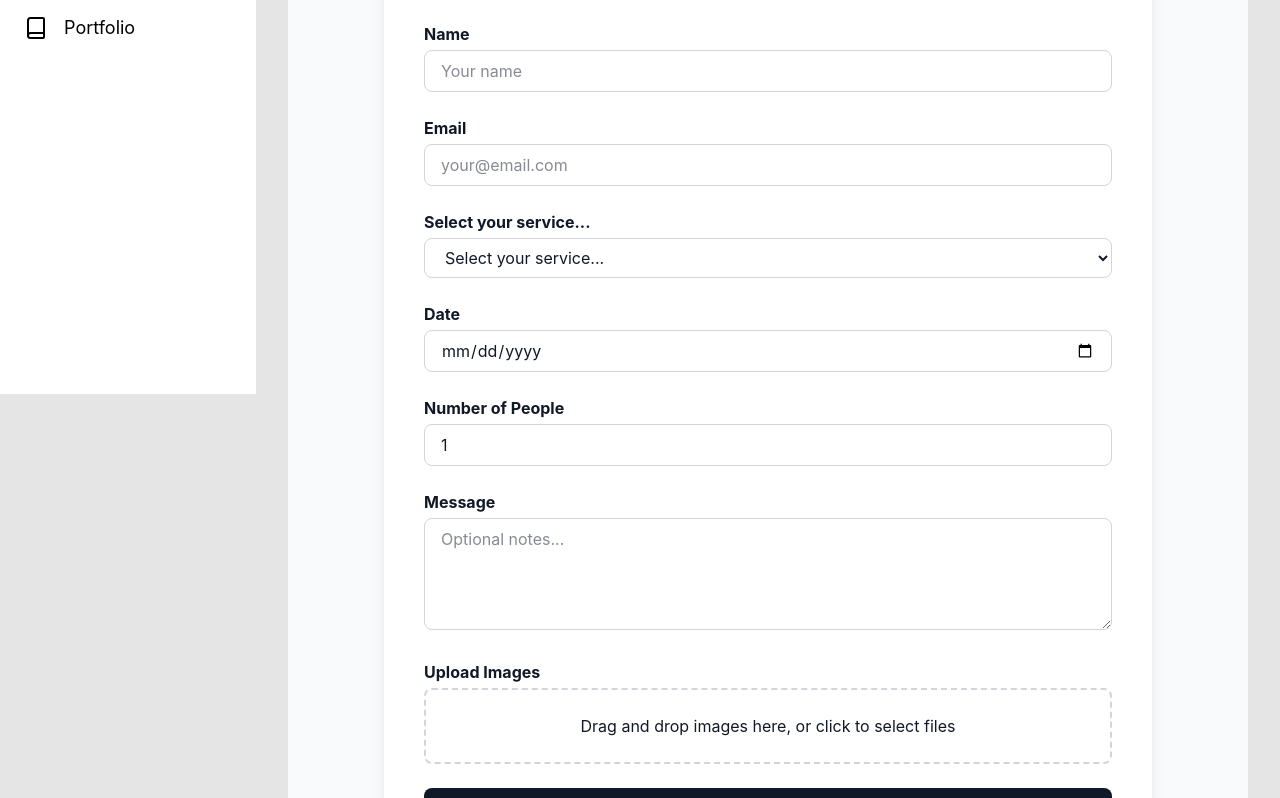
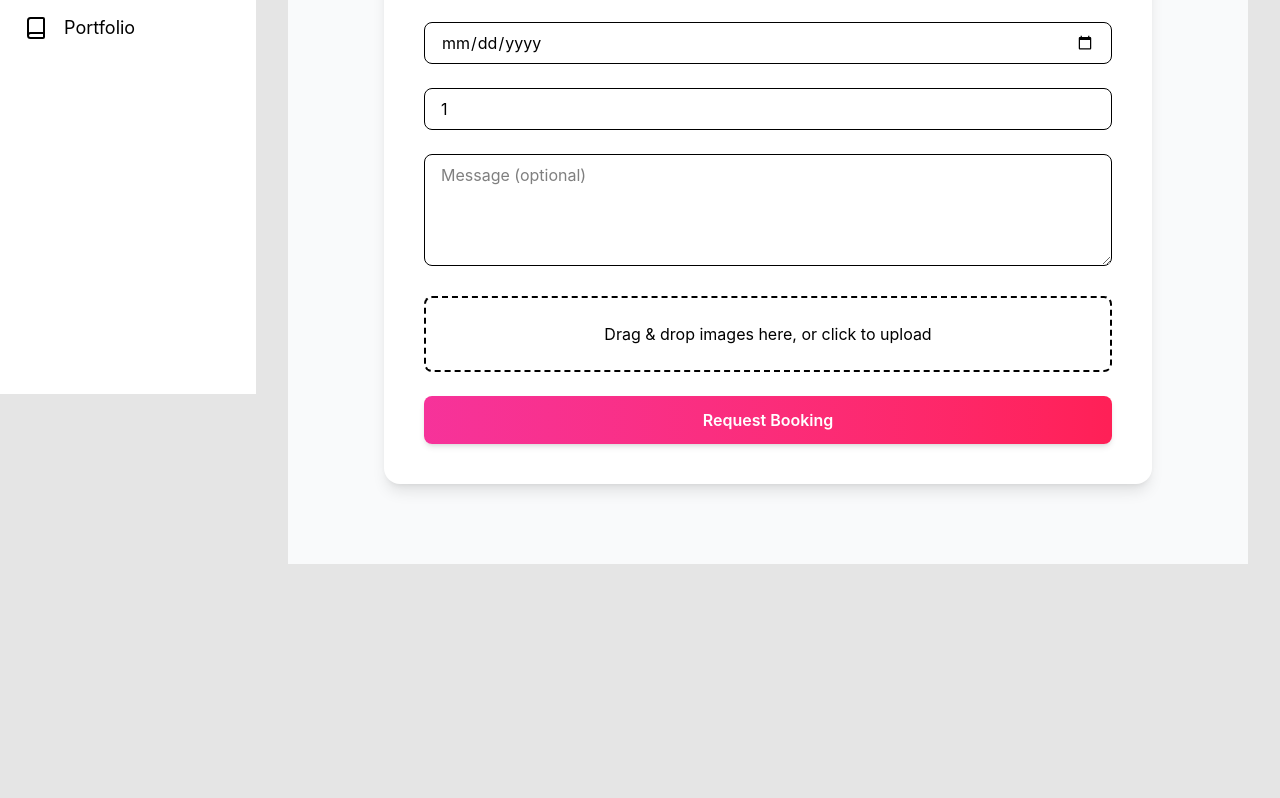
Before and after one commit to amond049/mehendhibyb, a Next.js app: page /bookings in a window 1280 px wide. Shown: the part 406-1204 px from the top of the page. After the commit the page ends 1002 px from the top, so only its background shows below. Built offline with nearby package versions, Linux system fonts and the light colour scheme.

Commit message:
Made some fields required on the booking and csutom order page'

```diff
--- a/app/bookings/page.tsx
+++ b/app/bookings/page.tsx
@@ -16,31 +16,56 @@ export default function BookingPage() {
     people: 1,
   });
 
+  const [errors, setErrors] = useState<Record<string, string>>({});
+
   const [files, setFiles] = useState<File[]>([]);
   const [isUploading, setIsUploading] = useState(false);
   const [isSending, setIsSending] = useState(false);
+
   const [notification, setNotification] = useState<{
     type: "success" | "error";
     message: string;
   } | null>(null);
 
+  // ✅ VALIDATION
+  const validate = () => {
+    const newErrors: Record<string, string> = {};
+
+    if (!form.name) newErrors.name = "This field is required";
+    if (!form.email) newErrors.email = "This field is required";
+    if (!form.service) newErrors.service = "This field is required";
+    if (!form.date) newErrors.date = "This field is required";
+    if (!form.people || form.people < 1) newErrors.people = "Must be at least 1";
+
+    setErrors(newErrors);
+    return Object.keys(newErrors).length === 0;
+  };
+
   const handleChange = (
     e: React.ChangeEvent<HTMLInputElement | HTMLSelectElement | HTMLTextAreaElement>
   ) => {
     const { name, value } = e.target;
+
     setForm((prev) => ({
       ...prev,
       [name]: name === "people" ? Number(value) : value,
+    }));
+
+    setErrors((prev) => ({
+      ...prev,
+      [name]: "",
     }));
   };
 
   const onDrop = useCallback(async (acceptedFiles: File[]) => {
     const heic2any = (await import("heic2any")).default;
     setIsUploading(true);
+
     const newFiles: File[] = [];
 
     for (const file of acceptedFiles) {
       let finalFile = file;
+
       if (file.type === "image/heic" || file.name.toLowerCase().endsWith(".heic")) {
         try {
           const blob = await heic2any({ blob: file, toType: "image/jpeg" });
@@ -54,6 +79,7 @@ export default function BookingPage() {
           continue;
         }
       }
+
       newFiles.push(finalFile);
     }
 
@@ -61,7 +87,7 @@ export default function BookingPage() {
     setIsUploading(false);
   }, []);
 
-  const { getRootProps, getInputProps, isDragActive } = useDropzone({
+  const { getRootProps, getInputProps } = useDropzone({
     onDrop,
     accept: {
       "image/jpeg": [],
@@ -73,19 +99,16 @@ export default function BookingPage() {
     multiple: true,
   });
 
-  const removeImage = (index: number) => {
-    setFiles((prev) => prev.filter((_, i) => i !== index));
-  };
-
   const previews = useMemo(() => files.map((file) => URL.createObjectURL(file)), [files]);
 
   useEffect(() => {
     return () => previews.forEach((url) => URL.revokeObjectURL(url));
   }, [previews]);
 
+  // ✅ Toast auto-dismiss
   useEffect(() => {
     if (notification) {
-      const timer = setTimeout(() => setNotification(null), 4000); // hide after 4s
+      const timer = setTimeout(() => setNotification(null), 3500);
       return () => clearTimeout(timer);
     }
   }, [notification]);
@@ -93,7 +116,10 @@ export default function BookingPage() {
   const handleSubmit = async (e: React.FormEvent<HTMLFormElement>) => {
     e.preventDefault();
 
+    if (!validate()) return;
+
     setIsSending(true);
+
     const formData = new FormData();
     formData.append("name", form.name);
     formData.append("email", form.email);
@@ -106,16 +132,24 @@ export default function BookingPage() {
 
     try {
       const res = await fetch("/api/sendBooking", { method: "POST", body: formData });
+
       if (res.ok) {
-        setForm({ name: "", email: "", service: "", date: "", message: "", people: 1 });
+        setForm({
+          name: "",
+          email: "",
+          service: "",
+          date: "",
+          message: "",
+          people: 1,
+        });
         setFiles([]);
-        setNotification({ type: "success", message: t("bookingPage.bookingSuccess") });
+        setNotification({ type: "success", message: "Booking request sent!" });
       } else {
-        setNotification({ type: "error", message: t("bookingPage.bookingError") });
+        setNotification({ type: "error", message: "Something went wrong." });
       }
     } catch (err) {
       console.error(err);
-      setNotification({ type: "error", message: t("bookingPage.bookingError") });
+      setNotification({ type: "error", message: "Something went wrong." });
     } finally {
       setIsSending(false);
     }
@@ -123,200 +157,118 @@ export default function BookingPage() {
 
   return (
     <main className="min-h-screen bg-[var(--booking-page-background)] flex justify-center px-6 py-20 relative">
+
+      {/* ✅ Toast Notification */}
+      {notification && (
+        <div
+          className={`fixed top-6 right-6 z-50 flex items-center gap-3 px-5 py-3 rounded-xl shadow-lg
+            transform transition-all duration-300
+            ${
+              notification.type === "success"
+                ? "bg-green-500 text-white"
+                : "bg-red-500 text-white"
+            }`}
+        >
+          <span className="text-lg">
+            {notification.type === "success" ? "✔" : "⚠"}
+          </span>
+
+          <p className="text-sm font-medium">{notification.message}</p>
+
+          <button
+            onClick={() => setNotification(null)}
+            className="ml-2 text-white/80 hover:text-white"
+          >
+            ✕
+          </button>
+        </div>
+      )}
+
       <div className="max-w-3xl w-full bg-[var(--booking-page-form-background)] rounded-2xl shadow-lg p-10 relative">
         <h1 className="font-bold text-4xl italic text-center mb-10 text-[var(--booking-page-title-color)]">
           {t("bookingPage.bookAnAppointment")}
         </h1>
 
         <form onSubmit={handleSubmit} className="space-y-6">
-          <div>
-            <p className="mb-1 text-[var(--booking-page-text-color)]">
-              {t("bookingPage.description")}
-            </p>
-            <p className="mb-2 font-bold text-[var(--booking-page-text-color)]">
-              {t("bookingPage.instagramNotice")}
-            </p>
-          </div>
 
-          {/* Name */}
-          <div>
-            <label className="block mb-1 font-bold text-[var(--booking-page-label-color)]">
-              {t("bookingPage.name")}
-            </label>
           <input
             name="name"
-              type="text"
+            placeholder="Name"
             value={form.name}
             onChange={handleChange}
-              placeholder={t("bookingPage.namePlaceholder")}
-              className="w-full border rounded-lg px-4 py-2 border-[var(--booking-page-input-border)] bg-[var(--booking-page-input-background)] text-[var(--booking-page-input-text)]"
+            className={`w-full border rounded-lg px-4 py-2 ${errors.name && "border-red-500"}`}
           />
-          </div>
+          {errors.name && <p className="text-red-500 text-sm">{errors.name}</p>}
 
-          {/* Email */}
-          <div>
-            <label className="block mb-1 font-bold text-[var(--booking-page-label-color)]">
-              {t("bookingPage.email")}
-            </label>
           <input
             name="email"
             type="email"
+            placeholder="Email"
             value={form.email}
             onChange={handleChange}
-              placeholder={t("bookingPage.emailPlaceholder")}
-              className="w-full border rounded-lg px-4 py-2 border-[var(--booking-page-input-border)] bg-[var(--booking-page-input-background)] text-[var(--booking-page-input-text)]"
+            className={`w-full border rounded-lg px-4 py-2 ${errors.email && "border-red-500"}`}
           />
-          </div>
+          {errors.email && <p className="text-red-500 text-sm">{errors.email}</p>}
 
-          {/* Service */}
-          <div>
-            <label className="block mb-1 font-bold text-[var(--booking-page-label-color)]">
-              {t("bookingPage.service")}
-            </label>
           <select
             name="service"
             value={form.service}
             onChange={handleChange}
-              className="w-full border rounded-lg px-4 py-2 border-[var(--booking-page-input-border)] bg-[var(--booking-page-input-background)] text-[var(--booking-page-input-text)]"
+            className={`w-full border rounded-lg px-4 py-2 ${errors.service && "border-red-500"}`}
           >
-              <option value="">{t("bookingPage.service")}</option>
-              <option value="service1">{t("bookingPage.service1")}</option>
-              <option value="service2">{t("bookingPage.service2")}</option>
-              <option value="service3">{t("bookingPage.service3")}</option>
+            <option value="">Select a service</option>
+            <option value="service1">Service 1</option>
+            <option value="service2">Service 2</option>
+            <option value="service3">Service 3</option>
           </select>
-          </div>
+          {errors.service && <p className="text-red-500 text-sm">{errors.service}</p>}
 
-          {/* Date */}
-          <div>
-            <label className="block mb-1 font-bold text-[var(--booking-page-label-color)]">
-              {t("bookingPage.date")}
-            </label>
           <input
             name="date"
             type="date"
             value={form.date}
             onChange={handleChange}
-              className="w-full border rounded-lg px-4 py-2 border-[var(--booking-page-input-border)] bg-[var(--booking-page-input-background)] text-[var(--booking-page-input-text)]"
+            className={`w-full border rounded-lg px-4 py-2 ${errors.date && "border-red-500"}`}
           />
-          </div>
+          {errors.date && <p className="text-red-500 text-sm">{errors.date}</p>}
 
-          {/* Number of People */}
-          <div>
-            <label className="block mb-1 font-bold text-[var(--booking-page-label-color)]">
-              {t("bookingPage.numberOfPeople")}
-            </label>
           <input
             name="people"
             type="number"
             min={1}
             value={form.people}
             onChange={handleChange}
-              className="w-full border rounded-lg px-4 py-2 border-[var(--booking-page-input-border)] bg-[var(--booking-page-input-background)] text-[var(--booking-page-input-text)]"
+            className={`w-full border rounded-lg px-4 py-2 ${errors.people && "border-red-500"}`}
           />
+          {errors.people && <p className="text-red-500 text-sm">{errors.people}</p>}
+
+          <textarea
+            name="message"
+            placeholder="Message (optional)"
+            value={form.message}
+            onChange={handleChange}
+            className="w-full border rounded-lg px-4 py-2 h-28"
+          />
+
+          <div {...getRootProps()} className="border-dashed border-2 p-6 text-center cursor-pointer rounded-lg">
+            <input {...getInputProps()} />
+            <p>Drag & drop images here, or click to upload</p>
           </div>
 
-          {/* Message */}
-          <div>
-            <label className="block mb-1 font-bold text-[var(--booking-page-label-color)]">
-              {t("bookingPage.message")}
-            </label>
-            <textarea
-              name="message"
-              value={form.message}
-              onChange={handleChange}
-              placeholder={t("bookingPage.messagePlaceholder")}
-              className="w-full border rounded-lg px-4 py-2 h-28 border-[var(--booking-page-input-border)] bg-[var(--booking-page-input-background)] text-[var(--booking-page-input-text)]"
-            />
-          </div>
-
-          {/* Multi-image Dropzone */}
-          <div>
-            <label className="block mb-1 font-bold text-[var(--booking-page-label-color)]">
-              {t("bookingPage.uploadImages")}
-            </label>
-            <div
-              {...getRootProps()}
-              className={`border-dashed border-2 rounded-lg p-6 text-center cursor-pointer transition
-                ${isDragActive ? "border-[var(--booking-page-dropzone-active-border)] bg-[var(--booking-page-dropzone-active-background)]"
-                               : "border-[var(--booking-page-dropzone-border)] bg-[var(--booking-page-dropzone-background)]"}`}
-            >
-              <input {...getInputProps()} />
-              {isDragActive ? (
-                <p className="text-[var(--booking-page-text-color)]">{t("bookingPage.dragImagesActive")}</p>
-              ) : (
-                <p className="text-[var(--booking-page-text-color)]">{t("bookingPage.dragImagesInactive")}</p>
-              )}
-            </div>
-
-            {/* Previews with remove button */}
-            {files.length > 0 && (
-              <div className="mt-4 flex flex-wrap gap-4">
-                {files.map((file, index) => (
-                  <div key={file.name + index} className="relative w-20 h-20">
-                    <img
-                      src={previews[index]}
-                      alt={`preview-${index}`}
-                      className="w-20 h-20 object-cover rounded-lg border-[var(--booking-page-preview-border)]"
-                    />
-                    <button
-                      type="button"
-                      onClick={() => removeImage(index)}
-                      className="absolute top-0 right-0 rounded-full w-5 h-5 flex items-center justify-center text-xs bg-[var(--booking-page-remove-button-bg)] text-[var(--booking-page-remove-button-text)] hover:bg-[var(--booking-page-remove-button-hover)]"
-                    >
-                      ×
-                    </button>
-                  </div>
-                ))}
-              </div>
-            )}
-          </div>
-
-          {/* Submit */}
           <button
             type="submit"
             disabled={isSending}
-            className={`w-full py-3 rounded-lg transition bg-[var(--booking-page-submit-bg)] text-[var(--booking-page-submit-text)] hover:bg-[var(--booking-page-submit-hover)] disabled:bg-[var(--booking-page-submit-disabled)] disabled:cursor-not-allowed`}
+            className="w-full py-3 rounded-lg font-semibold text-white
+              bg-gradient-to-r from-pink-500 to-rose-500
+              hover:from-pink-600 hover:to-rose-600
+              transition-all duration-200
+              shadow-md hover:shadow-lg
+              disabled:opacity-50 disabled:cursor-not-allowed"
           >
-            {t("bookingPage.requestBooking")}
+            {isSending ? "Sending..." : "Request Booking"}
           </button>
+
         </form>
-
-        {/* Uploading Modal */}
-        {isUploading && (
-          <div className="fixed inset-0 flex items-center justify-center z-50 pointer-events-none">
-            <div className="bg-[var(--booking-page-modal-bg)] p-6 rounded-lg shadow-lg border pointer-events-auto">
-              <p className="text-lg font-medium text-[var(--booking-page-modal-text)]">
-                {t("bookingPage.processingImages")}
-              </p>
-            </div>
-            <div className="fixed inset-0 bg-[var(--booking-page-modal-overlay)]"></div>
-          </div>
-        )}
-
-        {/* Sending Modal */}
-        {isSending && (
-          <div className="fixed inset-0 flex items-center justify-center z-50 pointer-events-none">
-            <div className="bg-[var(--booking-page-modal-bg)] p-6 rounded-lg shadow-lg border pointer-events-auto">
-              <p className="text-lg font-medium text-[var(--booking-page-modal-text)]">
-                {t("bookingPage.sendingEmail")}
-              </p>
-            </div>
-            <div className="fixed inset-0 bg-[var(--booking-page-modal-overlay)]"></div>
-          </div>
-        )}
-
-        {/* Notification */}
-        {notification && (
-          <div
-            className={`fixed top-4 right-4 z-50 px-4 py-3 rounded shadow-lg text-[var(--booking-page-notification-text)] transition-all duration-300 transform ${
-              notification.type === "success"
-                ? "bg-[var(--booking-page-notification-success)]"
-                : "bg-[var(--booking-page-notification-error)]"
-            } animate-slide-in`}
-          >
-            {notification.message}
-          </div>
-        )}
       </div>
     </main>
   );
--- a/app/customorders/page.tsx
+++ b/app/customorders/page.tsx
@@ -2,6 +2,7 @@
 
 import { useEffect, useState } from "react";
 import { useTranslation } from "react-i18next";
+
 export default function CustomOrdersPage() {
   const { t } = useTranslation();
 
@@ -12,50 +13,110 @@ export default function CustomOrdersPage() {
     details: "",
   });
 
+  const [errors, setErrors] = useState<Record<string, string>>({});
   const [isSending, setIsSending] = useState(false);
-  const [notification, setNotification] = useState<{ type: "success" | "error"; message: string } | null>(null);
+
+  const [notification, setNotification] = useState<{
+    type: "success" | "error";
+    message: string
+  } | null>(null);
+
+  // ✅ VALIDATION (all required, plain English)
+  const validate = () => {
+    const newErrors: Record<string, string> = {};
+
+    if (!form.name) newErrors.name = "This field is required";
+    if (!form.email) newErrors.email = "This field is required";
+    if (!form.date) newErrors.date = "This field is required";
+    if (!form.details) newErrors.details = "This field is required";
+
+    setErrors(newErrors);
+    return Object.keys(newErrors).length === 0;
+  };
 
   const handleChange = (
     e: React.ChangeEvent<HTMLInputElement | HTMLTextAreaElement>
   ) => {
-    const { name, value} = e.target;
+    const { name, value } = e.target;
+
     setForm((prev) => ({ ...prev, [name]: value }));
-  }
 
+    // clear error on type
+    setErrors((prev) => ({
+      ...prev,
+      [name]: "",
+    }));
+  };
+
+  // ✅ Toast auto-dismiss
   useEffect(() => {
     if (notification) {
-      const timer = setTimeout(() => setNotification(null), 4000);
+      const timer = setTimeout(() => setNotification(null), 3500);
       return () => clearTimeout(timer);
     }
   }, [notification]);
 
   const handleSubmit = async (e: React.FormEvent<HTMLFormElement>) => {
     e.preventDefault();
+
+    if (!validate()) return;
+
     setIsSending(true);
 
     const formData = new FormData();
     formData.append("name", form.name);
     formData.append("email", form.email);
+    formData.append("date", form.date);
     formData.append("details", form.details);
 
     try {
-      const res = await fetch("api/sendCustomOrder", { method: "POST", body: formData });
+      const res = await fetch("api/sendCustomOrder", {
+        method: "POST",
+        body: formData
+      });
+
       if (res.ok) {
-        setForm({ name: "", email: "", details: "", date: ""});
-        setNotification({ type: "success", message: t("customOrdersPage.bookingSuccess") });
+        setForm({ name: "", email: "", date: "", details: "" });
+        setNotification({ type: "success", message: "Request sent successfully!" });
       } else {
-        setNotification({ type: "error", message: t("customOrdersPage.bookingError") });
+        setNotification({ type: "error", message: "Something went wrong." });
       }
+
     } catch (err) {
       console.error(err);
-      setNotification({ type: "error", message: t("customOrdersPage.bookingError") });
+      setNotification({ type: "error", message: "Something went wrong." });
     } finally {
       setIsSending(false);
     }
-  }
+  };
 
   return (
-    <main className="min-h-screen bg-[var(--custom-orders-page-background)] flex justify-center px-6 py-20">
+    <main className="min-h-screen bg-[var(--custom-orders-page-background)] flex justify-center px-6 py-20 relative">
+
+      {/* ✅ Toast Notification */}
+      {notification && (
+        <div
+          className={`fixed top-6 right-6 z-50 flex items-center gap-3 px-5 py-3 rounded-xl shadow-lg
+            transition-all duration-300
+            ${notification.type === "success"
+              ? "bg-[var(--custom-orders-page-notification-success)] text-white"
+              : "bg-[var(--custom-orders-page-notification-error)] text-white"
+            }`}
+        >
+          <span className="text-lg">
+            {notification.type === "success" ? "✔" : "⚠"}
+          </span>
+
+          <p className="text-sm font-medium">{notification.message}</p>
+
+          <button
+            onClick={() => setNotification(null)}
+            className="ml-2 text-white/80 hover:text-white"
+          >
+            ✕
+          </button>
+        </div>
+      )}
 
       <div className="w-full max-w-3xl bg-[var(--custom-orders-page-form-background)] rounded-2xl shadow-lg p-10">
 
@@ -78,11 +139,13 @@ export default function CustomOrdersPage() {
               value={form.name}
               onChange={handleChange}
               placeholder={t("customOrdersPage.namePlaceholder")}
-              className="w-full border rounded-lg px-4 py-2 focus:outline-none focus:ring-2 focus:ring-[var(--custom-orders-page-name-label-outline)]"
+              className={`w-full border rounded-lg px-4 py-2 focus:outline-none focus:ring-2 focus:ring-[var(--custom-orders-page-name-label-outline)]
+                ${errors.name && "border-red-500"}`}
             />
+            {errors.name && <p className="text-red-500 text-sm">{errors.name}</p>}
           </div>
 
-          {/* Contact Info */}
+          {/* Email */}
           <div>
             <label className="block mb-1 font-medium">
               {t("customOrdersPage.contactInformation")}
@@ -90,25 +153,32 @@ export default function CustomOrdersPage() {
             <input
               name="email"
               type="text"
+              value={form.email}
               onChange={handleChange}
-              value={form.email}
               placeholder={t("customOrdersPage.contactInformationPlaceholder")}
-              className="w-full border rounded-lg px-4 py-2 focus:outline-none focus:ring-2 focus:ring-[var(--custom-orders-page-contact-information-label-outline)]"
+              className={`w-full border rounded-lg px-4 py-2 focus:outline-none focus:ring-2 focus:ring-[var(--custom-orders-page-contact-information-label-outline)]
+                ${errors.email && "border-red-500"}`}
             />
+            {errors.email && <p className="text-red-500 text-sm">{errors.email}</p>}
           </div>
 
-            <div>
-            <label className="block mb-1 font-bold">{t("bookingPage.date")}</label>
+          {/* Date */}
+          <div>
+            <label className="block mb-1 font-bold">
+              {t("bookingPage.date")}
+            </label>
             <input
               name="date"
               type="date"
               value={form.date}
               onChange={handleChange}
-              className="w-full border rounded-lg px-4 py-2"
+              className={`w-full border rounded-lg px-4 py-2
+                ${errors.date && "border-red-500"}`}
             />
+            {errors.date && <p className="text-red-500 text-sm">{errors.date}</p>}
           </div>
 
-          {/* Custom Order Details */}
+          {/* Details */}
           <div>
             <label className="block mb-1 font-medium">
               {t("customOrdersPage.orderDetails")}
@@ -118,39 +188,39 @@ export default function CustomOrdersPage() {
               value={form.details}
               onChange={handleChange}
               placeholder={t("customOrdersPage.orderDetailsPlaceholder")}
-              className="w-full border rounded-lg px-4 py-2 h-32 resize-none focus:outline-none focus:ring-2 focus:ring-[var(--custom-orders-page-order-details-label-outline)]"
+              className={`w-full border rounded-lg px-4 py-2 h-32 resize-none focus:outline-none focus:ring-2 focus:ring-[var(--custom-orders-page-order-details-label-outline)]
+                ${errors.details && "border-red-500"}`}
             />
+            {errors.details && <p className="text-red-500 text-sm">{errors.details}</p>}
           </div>
 
-          {/* Submit Button */}
+          {/* Submit */}
           <button
             type="submit"
             disabled={isSending}
-            className={`w-full py-3 rounded-lg transition ${isSending ? "bg-[var(--custom-orders-page-submit-button-disabled)] cursor-not-allowed" : "bg-[var(--custom-orders-page-submit-button-background)] text-[var(--custom-orders-page-submit-button-normal-state-text)] hover:bg-[var(--custom-orders-page-submit-button-hover-background)]"}`}
+            className="w-full py-3 rounded-lg font-semibold transition-all duration-200
+              bg-[var(--custom-orders-page-submit-button-background)]
+              text-[var(--custom-orders-page-submit-button-normal-state-text)]
+              hover:bg-[var(--custom-orders-page-submit-button-hover-background)]
+              shadow-md hover:shadow-lg
+              disabled:opacity-50 disabled:cursor-not-allowed"
           >
-            {t("bookingPage.requestBooking")}
+            {isSending ? "Sending..." : t("bookingPage.requestBooking")}
           </button>
         </form>
 
-        {/* Sending email modal */}
+        {/* Sending modal */}
         {isSending && (
           <div className="fixed inset-0 flex items-center justify-center z-50 pointer-events-none">
             <div className="bg-white p-6 rounded-lg shadow-lg border pointer-events-auto">
-              <p className="text-lg font-medium">{t("bookingPage.sendingEmail")}</p>
+              <p className="text-lg font-medium">
+                {t("bookingPage.sendingEmail")}
+              </p>
             </div>
             <div className="fixed inset-0 bg-[var(--custom-orders-page-email-modal-background)] opacity-20"></div>
           </div>
         )}
 
-        {/* Notification */}
-        {notification && (
-          <div
-            className={`fixed top-4 right-4 z-50 px-4 py-3 rounded shadow-lg text-[var(--custom-orders-page-notification-text)] transition
-              ${notification.type === "success" ? "bg-[var(--custom-orders-page-notification-success)]" : "bg-[var(--custom-orders-page-notification-error)]"}`}
-          >
-            {notification.message}
-          </div>
-        )}
       </div>
     </main>
   );
```
Lines whose indentation alone changed are shown as unchanged.
